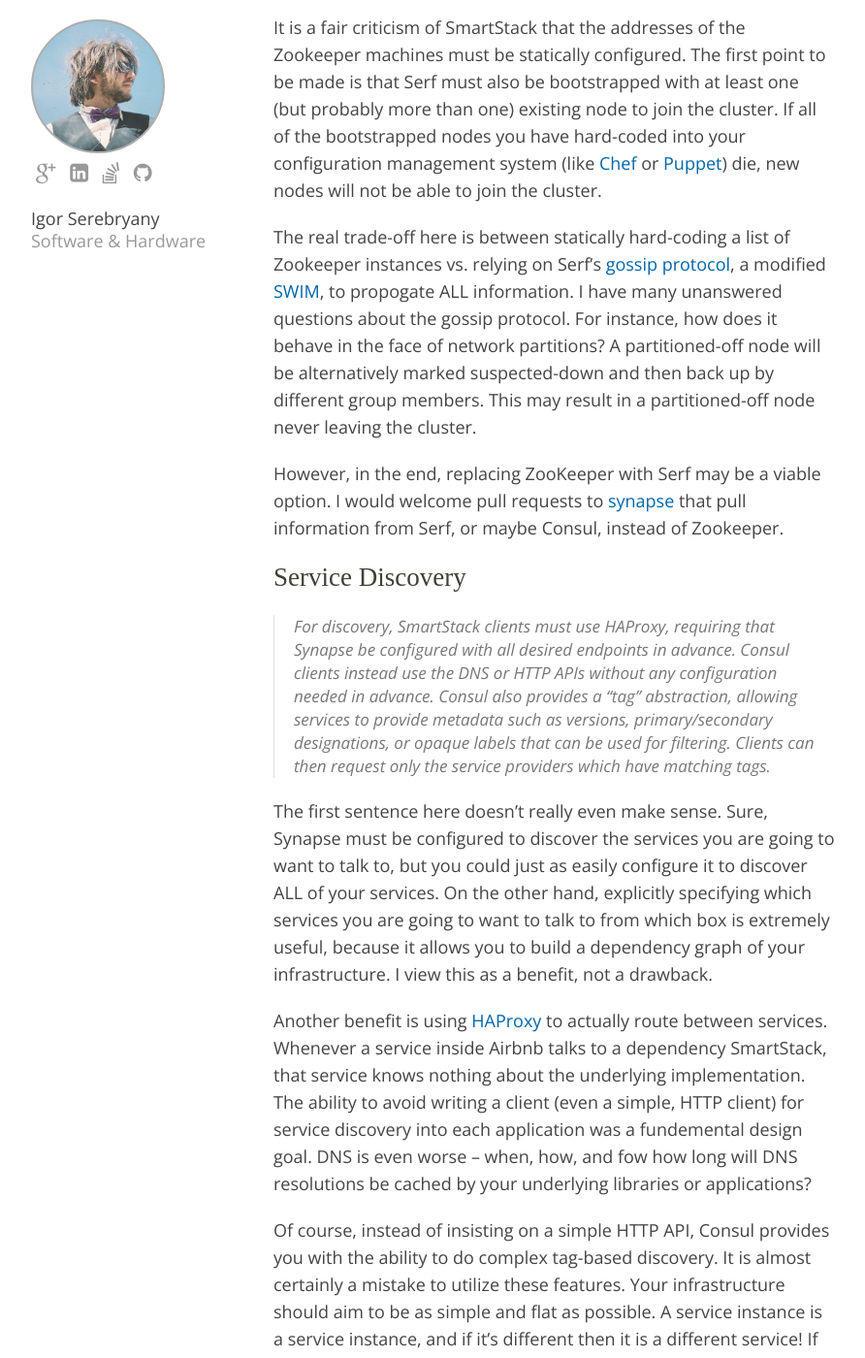
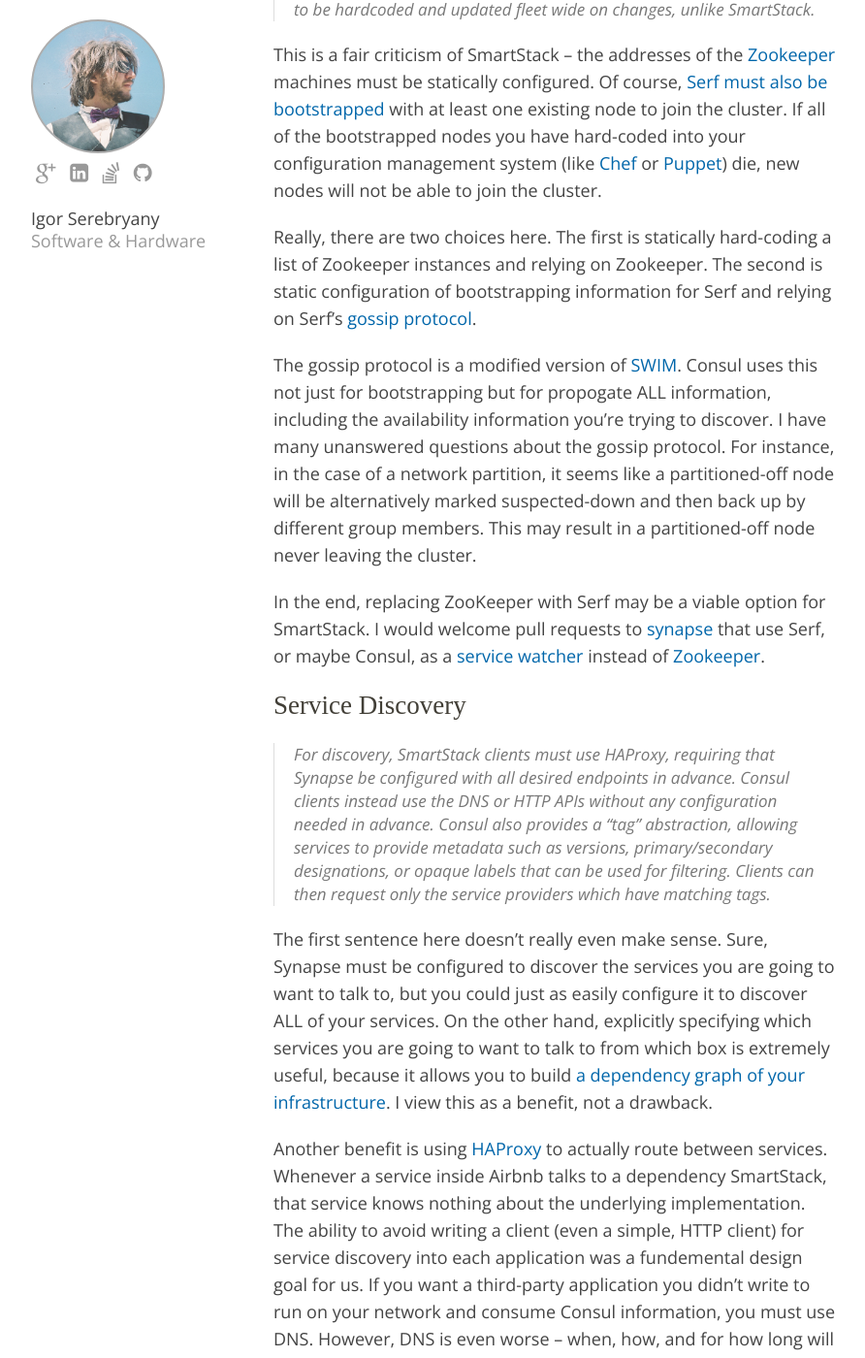
Before and after one commit to igor47/blog, a Jekyll site: the page built from _posts/2014-05-01-smartstack-vs-consul.md, in a window 1280 px wide and 1400 px high, scrolled down 826 px. Shown: the whole window at 97% size, without its empty margins (138-1030 px from the left). Built offline with Jekyll 4.4.1, drawn with Linux system fonts in a browser that asks for light colours; some web fonts are replaced; Markdown is read by kramdown in place of the engine named in the settings; some of the changed text lies outside the part shown.

Commit message:
ammend smartstack v. consul post
some clarifications, add a dependency graph image

```diff
--- a/_posts/2014-05-01-smartstack-vs-consul.md
+++ b/_posts/2014-05-01-smartstack-vs-consul.md
@@ -4,35 +4,39 @@
 ---
 
 I am one of the primary authors of Airbnb's SmartStack, which is composed of two pieces: [nerve](https://github.com/airbnb/nerve) and [synapse](https://github.com/airbnb/synapse).
-When we released this software, we documented a lot of the reasoning behind it in a [very comprehensive post](nerds.airbnb.com/smartstack-service-discovery-cloud/) on service discovery.
+When we released this software, we documented a lot of the reasoning behind it in a [very comprehensive post](http://nerds.airbnb.com/smartstack-service-discovery-cloud/) on service discovery.
 I recommend reading that post carefully to understand why we made the design decisions we did.
 
 Recently, I've been getting a lot of questions on how SmartStack compares to [Consul](http://www.hashicorp.com/blog/consul.html), which is an alternative take on service discovery from the amazing guys at [HashiCorp](http://www.hashicorp.com/).
 I am excited to see more people taking on this operational challenge.
 In general, better service discovery will lead to more available SOA infrastructures, which makes for a better web experience for all web users.
-Not to mention, it will lead to a better engineering experience for the people maintaining those SOAs.
+Also, it will lead to a better engineering experience for the people maintaining those SOAs.
 
-However, HashiCorp put out [a comparison between Consul and SmartStack](http://www.consul.io/intro/vs/smartstack.html), which I think gets a few things wrong.
-I'd like to address them here, on my own time.
-Of course, everything I say here is my own probably-wrong opinion, and I welcome constructive criticism.
+Recently, HashiCorp put out [a comparison between Consul and SmartStack](http://www.consul.io/intro/vs/smartstack.html), which gets somethings right but also some things wrong.
+This post aims to complement HashiCorp's comparison from my perspective.
+Of course, I welcome constructive criticism to the opinions expressed here.
 
 ## The Gossip Protocol ##
 
 > Consul uses an integrated [gossip protocol](http://www.consul.io/docs/internals/gossip.html) to track all nodes and perform server discovery.
 > This means that server addresses do not need to be hardcoded and updated fleet wide on changes, unlike SmartStack.
 
-It is a fair criticism of SmartStack that the addresses of the Zookeeper machines must be statically configured.
-The first point to be made is that Serf must also be bootstrapped with at least one (but probably more than one) existing node to join the cluster.
+This is a fair criticism of SmartStack -- the addresses of the [Zookeeper](https://zookeeper.apache.org/) machines must be statically configured.
+Of course, [Serf must also be bootstrapped](http://www.serfdom.io/intro/getting-started/join.html) with at least one existing node to join the cluster.
 If all of the bootstrapped nodes you have hard-coded into your configuration management system (like [Chef](http://www.getchef.com/chef/) or [Puppet](http://puppetlabs.com/)) die, new nodes will not be able to join the cluster.
 
-The real trade-off here is between statically hard-coding a list of Zookeeper instances vs. relying on Serf's [gossip protocol](http://www.serfdom.io/docs/internals/gossip.html), a modified [SWIM](http://www.cs.cornell.edu/~asdas/research/dsn02-swim.pdf), to propogate ALL information.
+Really, there are two choices here.
+The first is statically hard-coding a list of Zookeeper instances and relying on Zookeeper.
+The second is static configuration of bootstrapping information for Serf and relying on Serf's [gossip protocol](http://www.serfdom.io/docs/internals/gossip.html).
+
+The gossip protocol is a modified version of [SWIM](http://www.cs.cornell.edu/~asdas/research/dsn02-swim.pdf).
+Consul uses this not just for bootstrapping but for propogate ALL information, including the availability information you're trying to discover.
 I have many unanswered questions about the gossip protocol.
-For instance, how does it behave in the face of network partitions?
-A partitioned-off node will be alternatively marked suspected-down and then back up by different group members.
+For instance, in the case of a network partition, it seems like a partitioned-off node will be alternatively marked suspected-down and then back up by different group members.
 This may result in a partitioned-off node never leaving the cluster.
 
-However, in the end, replacing ZooKeeper with Serf may be a viable option.
-I would welcome pull requests to [synapse](https://github.com/airbnb/synapse) that pull information from Serf, or maybe Consul, instead of Zookeeper.
+In the end, replacing ZooKeeper with Serf may be a viable option for SmartStack.
+I would welcome pull requests to [synapse](https://github.com/airbnb/synapse) that use Serf, or maybe Consul, as a [service watcher](https://github.com/airbnb/synapse/tree/master/lib/synapse/service_watcher) instead of [Zookeeper](https://github.com/airbnb/synapse/blob/master/lib/synapse/service_watcher/zookeeper.rb).
 
 ## Service Discovery ##
 
@@ -43,15 +47,16 @@
 
 The first sentence here doesn't really even make sense.
 Sure, Synapse must be configured to discover the services you are going to want to talk to, but you could just as easily configure it to discover ALL of your services.
-On the other hand, explicitly specifying which services you are going to want to talk to from which box is extremely useful, because it allows you to build a dependency graph of your infrastructure.
+On the other hand, explicitly specifying which services you are going to want to talk to from which box is extremely useful, because it allows you to build [a dependency graph of your infrastructure](/static/images/airbnb-infrastructure-oct13.png).
 I view this as a benefit, not a drawback.
 
 Another benefit is using [HAProxy](http://haproxy.1wt.eu/#desc) to actually route between services.
 Whenever a service inside Airbnb talks to a dependency SmartStack, that service knows nothing about the underlying implementation.
-The ability to avoid writing a client (even a simple, HTTP client) for service discovery into each application was a fundemental design goal.
-DNS is even worse -- when, how, and fow how long will DNS resolutions be cached by your underlying libraries or applications?
+The ability to avoid writing a client (even a simple, HTTP client) for service discovery into each application was a fundemental design goal for us.
+If you want a third-party application you didn't write to run on your network and consume Consul information, you must use DNS.
+However, DNS is even worse -- when, how, and for how long will DNS resolutions be cached by your underlying libraries or applications?
 
-Of course, instead of insisting on a simple HTTP API, Consul provides you with the ability to do complex tag-based discovery.
+Instead of insisting on a simple HTTP API, Consul provides you with the ability to do complex tag-based discovery.
 It is almost certainly a mistake to utilize these features.
 Your infrastructure should aim to be as simple and flat as possible.
 A service instance is a service instance, and if it's different then it is a different service!
```
Also changed, not shown: static/images/airbnb-infrastructure-oct13.png (added).
